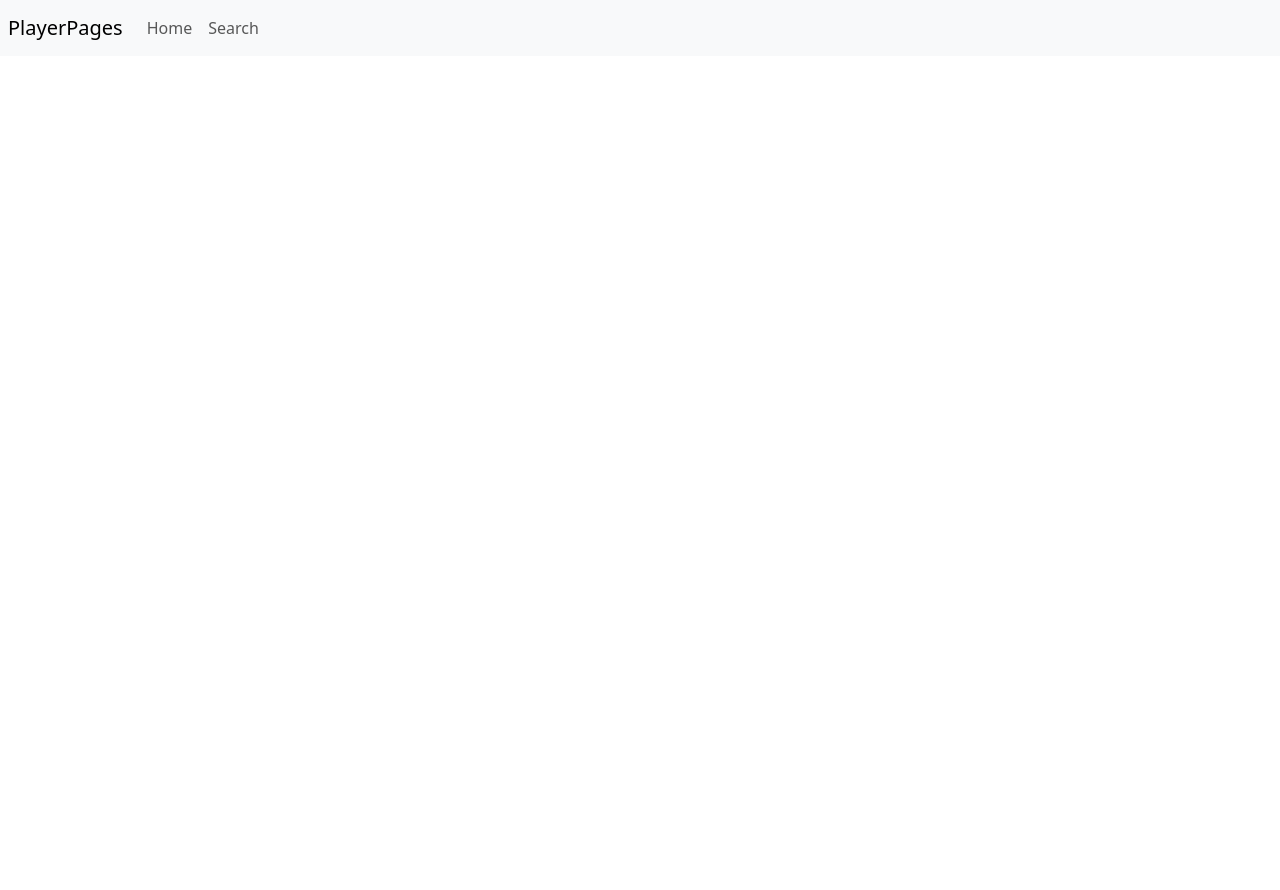
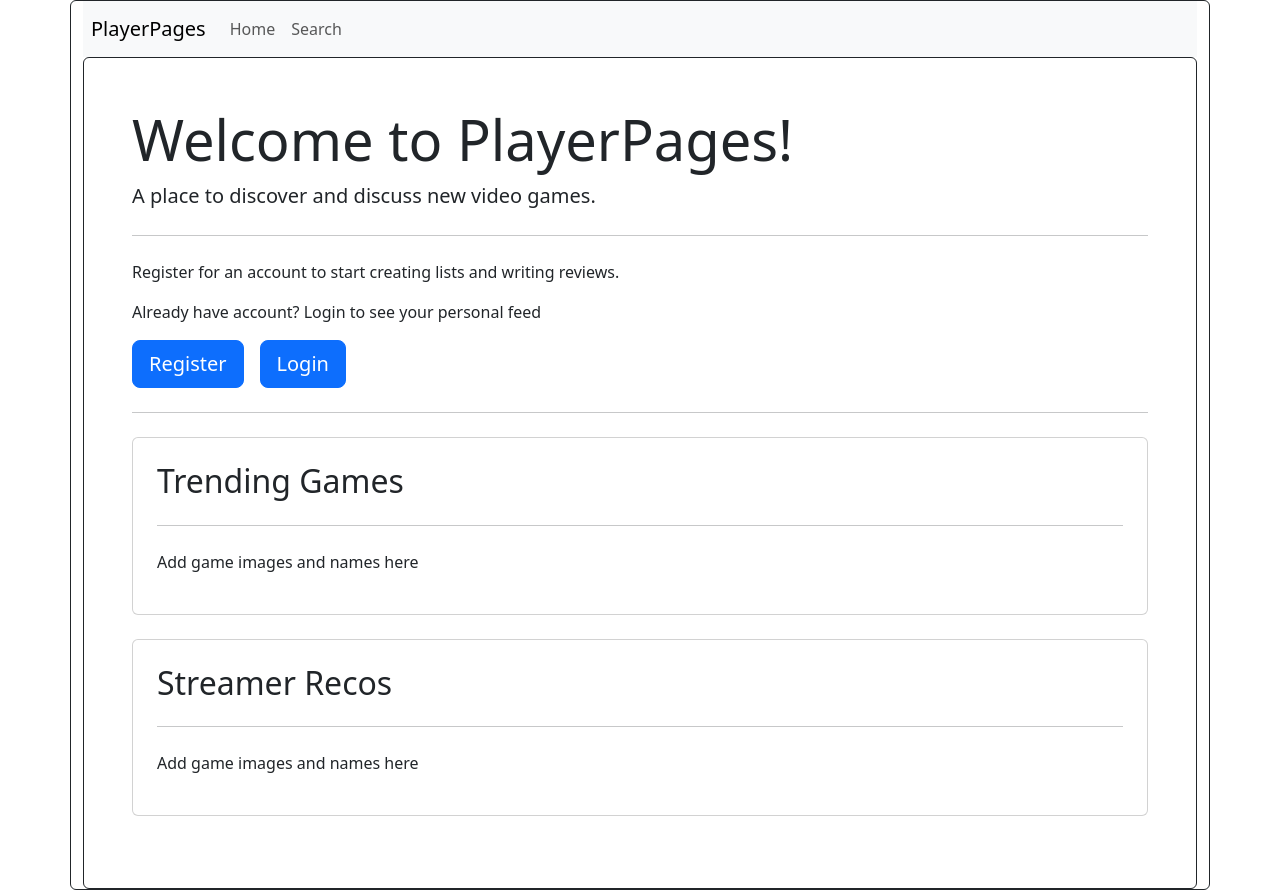
Before and after one commit to DanGraziano/PlayerPages, a React (Create React App) app: page / in a window 1280 px wide. Before the commit the page ends 800 px from the top, so only its background shows below. Built offline with nearby package versions, Linux system fonts and the light colour scheme.

Commit message:
Connect components to app.js page

```diff
--- a/package.json
+++ b/package.json
@@ -3,13 +3,19 @@
   "version": "0.1.0",
   "private": true,
   "dependencies": {
+    "@fortawesome/fontawesome-svg-core": "^6.4.2",
+    "@fortawesome/free-solid-svg-icons": "^6.4.2",
+    "@fortawesome/react-fontawesome": "^0.2.0",
     "@testing-library/jest-dom": "^5.17.0",
     "@testing-library/react": "^13.4.0",
     "@testing-library/user-event": "^13.5.0",
     "bootstrap": "^5.3.1",
+    "font-awesome": "^4.7.0",
     "react": "^18.2.0",
     "react-bootstrap": "^2.8.0",
     "react-dom": "^18.2.0",
+    "react-router": "^6.15.0",
+    "react-router-dom": "^6.15.0",
     "react-scripts": "5.0.1",
     "web-vitals": "^2.1.4"
   },
--- a/src/App.js
+++ b/src/App.js
@@ -2,14 +2,33 @@ import './App.css';
 import 'bootstrap/dist/css/bootstrap.min.css';
 import React from 'react';
 import TopNavbar from './components/navbar';
-
+import Home from './components/home';
+import Profile from './components/profile';
+import Login from './components/login';
+import Register from './components/register';
+import Search from './components/search';
+import GameDetails from './components/gamedetails';
+import {BrowserRouter} from "react-router-dom";
+import {Routes, Route} from "react-router";
 
 function App() {
   return (
-      <div className="App">
+      <BrowserRouter>
+        <div className="container border border-dark rounded">
         <TopNavbar />
-        {/* Add other content */}
-      </div>
+          <div className="container border border-dark rounded p-5">
+        <Routes>
+          <Route path="/" element={<Home/>}/>
+          <Route path="/profile" element={<Profile/>}/>
+          <Route path="/login" element={<Login/>}/>
+          <Route path="/register" element={<Register/>}/>
+          <Route path="/search" element={<Search/>}/>
+          <Route path="/game/:id" element={<GameDetails />} />
+        </Routes>
+          </div>
+        </div>
+      </BrowserRouter>
   );
 }
+
 export default App;
```
Also changed, not shown: 1 other file (tests, documents, lock files or other folders).
